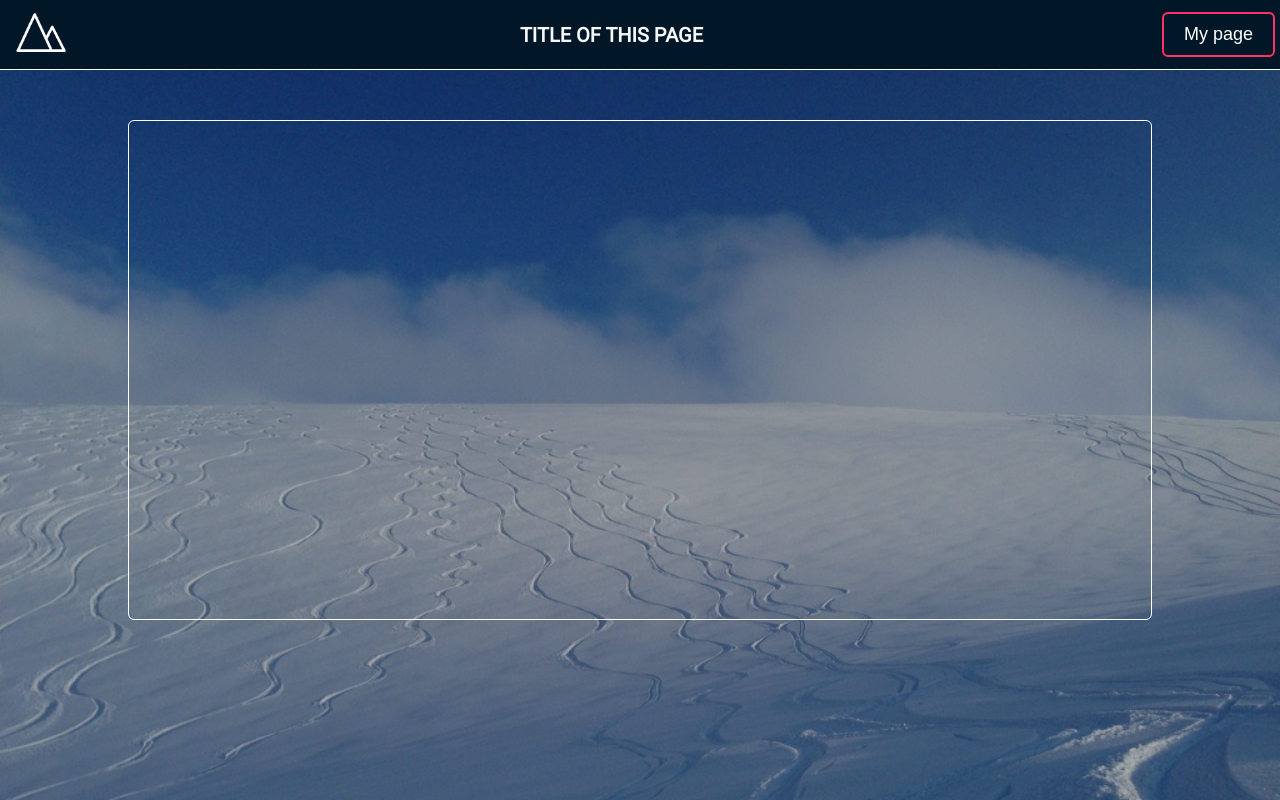
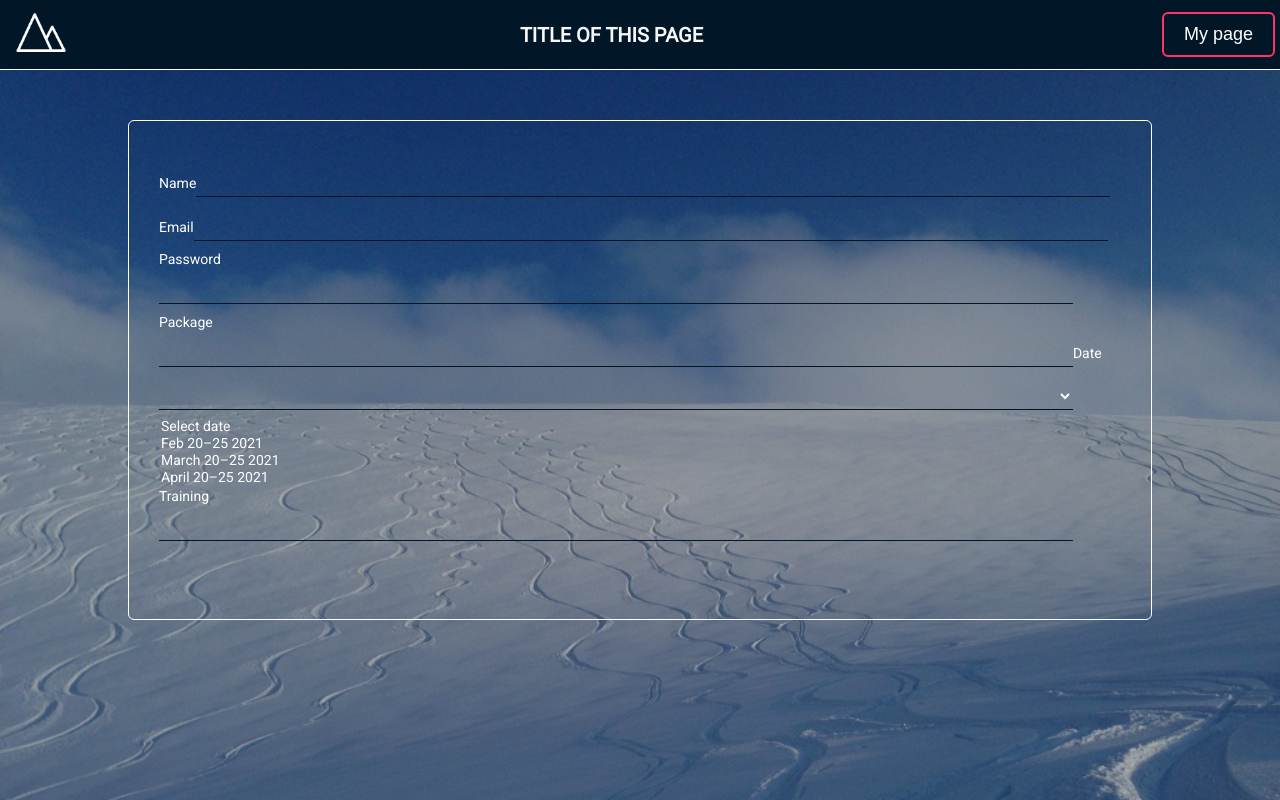
Before and after one commit to lisahammarstrand/final-project-frontend, a React (Create React App) app: page /booking in a window 1280 px wide. Shown: the top 800 px of the page. Built offline with nearby package versions, Linux system fonts and the light colour scheme.

Commit message:
Working on booking form

```diff
--- a/src/lib/Input.js
+++ b/src/lib/Input.js
@@ -0,0 +1,17 @@
+import styled from 'styled-components'
+
+export const Input = styled.input`
+line-height: 25px;
+margin: 8px 0px;
+font-size: 18px;
+border: none;
+color: white;
+width: 95%;
+background: transparent;
+border-bottom: 1px solid #011627;
+&:focus, &:active {
+  outline: none;
+  border-color: #2eb4c6;
+  border-bottom: 2px solid #2eb4c6;
+}
+`
--- a/src/lib/Label.js
+++ b/src/lib/Label.js
@@ -0,0 +1,6 @@
+import styled from 'styled-components'
+
+export const Label = styled.label`
+  color: white;
+  font-size: 14px;
+`
--- /dev/null
+++ b/src/lib/Select.js
@@ -0,0 +1,19 @@
+import styled from 'styled-components'
+
+export const Select = styled.select`
+  line-height: 25px;
+  font-size: 18px;
+  width: 95%;
+  background: transparent;
+  color: white;
+  border: none;
+  border-bottom: 1px solid #011627;
+  padding: 2px;
+  margin: 8px 0px;
+
+  &:focus, &:active {
+    outline: none;
+    border-color: #2eb4c6;
+    border-bottom: 2px solid #2eb4c6;
+}
+`
--- a/src/pages/BookingPage.js
+++ b/src/pages/BookingPage.js
@@ -1,6 +1,11 @@
 import React from 'react'
 import styled from 'styled-components'
+import { useState } from 'react'
+import { useHistory } from 'react-router-dom'
 import { Route, Link } from 'react-router-dom'
+import { Label } from 'lib/Label'
+import { Input } from 'lib/Input'
+import { Select } from 'lib/Select'
 import { Button } from 'lib/Buttons'
 
 const BookingContainer = styled.section`
@@ -33,18 +38,79 @@ const BookingForm = styled.form`
   top: 50px;
   width: 80%;
   height: 500px;
+  padding: 40px 30px 30px 30px;
   background: transparent;
   border: 1px solid white;
   border-radius: 6px;
   z-index: 1;
   `
 export const BookingPage = () => {
+  const [name, setName] = useState('')
+  const [email, setEmail] = useState('')
+  const [password, setPassword] = useState('')
+  const [activepackage, setActivePackage] = useState('')
+  const [date, setDate] = useState('')
+  const [training, setTraining] = useState('')
+  const history = useHistory()
+
   return (
-    /*  <div>BookingPage</div> */
     <BookingContainer>
       <BookingOverlay />
       <BookingBackground>
-        <BookingForm />
+        <BookingForm>
+          <Label>
+            Name
+            <Input
+              type="text"
+              required
+              value={name}
+              onChange={event => setName(event.target.value)} />
+          </Label>
+          <Label>
+            Email
+            <Input
+              type="text"
+              required
+              value={email}
+              onChange={event => setEmail(event.target.value)} />
+          </Label>
+          <Label>
+            Password
+            <Input
+              type="password"
+              required
+              value={password}
+              onChange={event => setPassword(event.target.value)} />
+          </Label>
+          <Label>
+            Package
+            <Input
+              type="text"
+              required
+              value={activepackage}
+              onChange={event => setActivePackage(event.target.value)} />
+          </Label>
+          <Label>
+            Date
+            <Select
+              type="text"
+              required
+              value={date}
+              onChange={event => setDate(event.target.value)} />
+            <option value="">Select date</option>
+            <option value="Feb 20–25 2021">Feb 20–25 2021</option>
+            <option value="March 20–25 2021">March 20–25 2021</option>
+            <option value="April 20–25 2021">April 20–25 2021</option>
+          </Label>
+          <Label>
+            Training
+            <Input
+              type="text"
+              required
+              value={training}
+              onChange={event => setTraining(event.target.value)} />
+          </Label>
+        </BookingForm>
       </BookingBackground>
     </BookingContainer>
 
```
